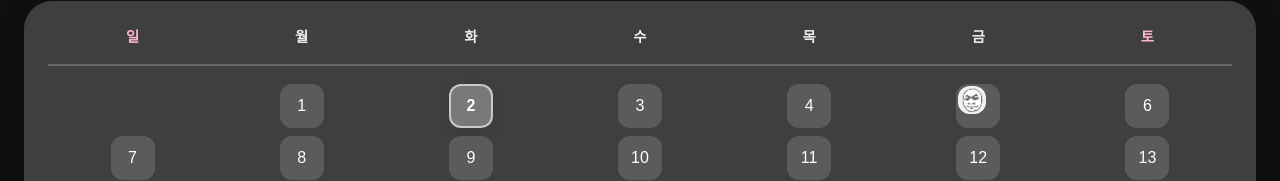
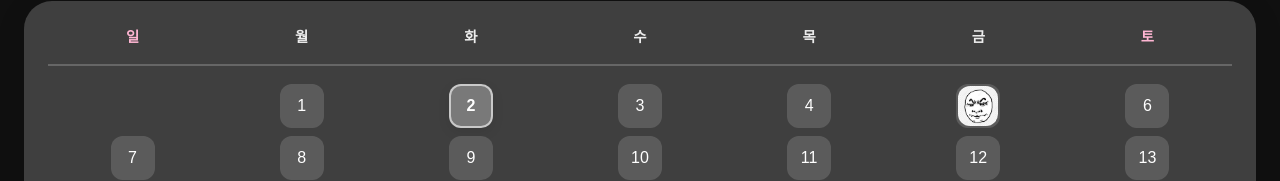
Before and after one commit to JungHoonKim-KR/KeepGoing, a Vue app: page /calendar in a window 1280 px wide. Shown: the part 191-372 px from the top of the page. Built offline with nearby package versions, Linux system fonts and the light colour scheme.

Commit message:
날짜별 이모지 위치  CSS 주석 처리

```diff
--- a/src/views/CalendarView.vue
+++ b/src/views/CalendarView.vue
@@ -663,11 +663,11 @@ watch(
   line-height: 1;
 }
 
-.date-icon-overlay {
+/* .date-icon-overlay {
   width: 28px;
   height: 28px;
   object-fit: contain;
-}
+} */
 
 .empty-cell {
   visibility: hidden;
```
